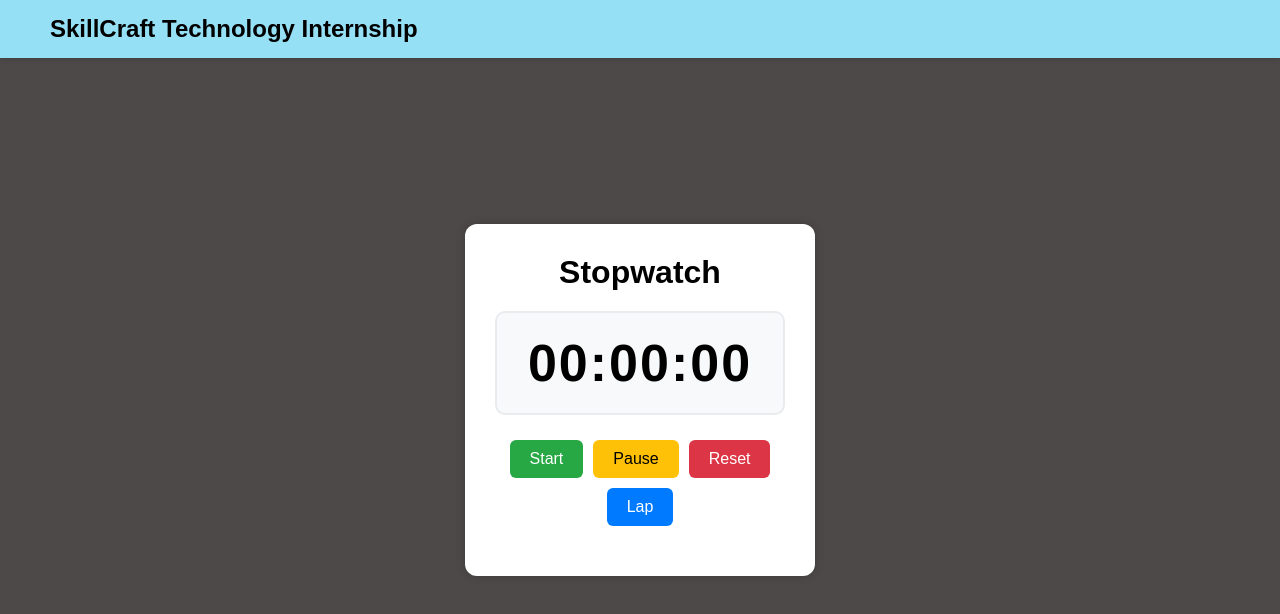
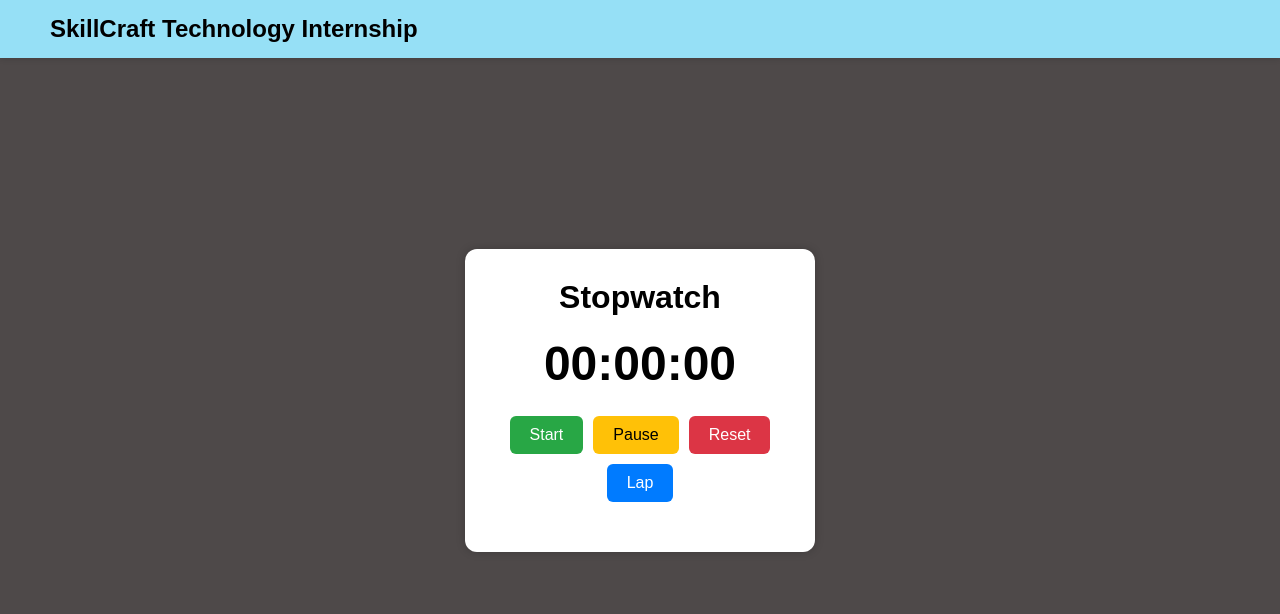
Before and after one commit to prabhakarshukla/SCT_WD_2, a plain HTML site: page index.html in a window 1280 px wide. Drawn offline with Linux system fonts and the light colour scheme.

```diff
--- a/style.css
+++ b/style.css
@@ -48,14 +48,11 @@
 }
 
 .display {
-    font-size: 52px;
+    font-size: 48px;
+
     font-weight: bold;
-    background-color: #f8f9fa;
-    border-radius: 10px;
-    padding: 20px;
+
     margin-bottom: 25px;
-    border: 2px solid #e9ecef;
-    letter-spacing: 2px;
 }
 
 .buttons {
@@ -77,8 +74,7 @@
     font-size: 16px;
    transition: 0.3s;
 }
-
-   .start-btn {
+.start-btn {
     background-color: #28a745;
 }
 
```
